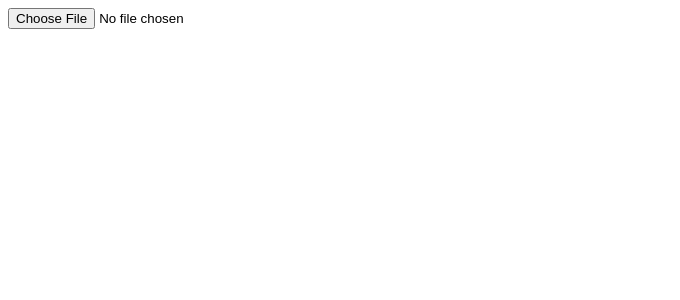
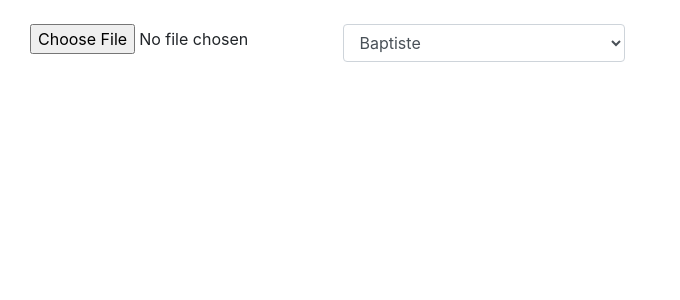
Before and after one commit to amirmursal/react-excel-node, a React (Create React App) app in the folder react-ui/: page / in a window 1280 px wide. Shown: the top 300 px of the page, without its empty margins (0-680 px from the left). Built offline with nearby package versions, Linux system fonts and the light colour scheme.

Commit message:
added bootstrap theme

```diff
--- a/package.json
+++ b/package.json
@@ -4,6 +4,7 @@
   "scripts": {
     "client": "cd react-ui/ && npm start",
     "start": "nodemon server/index.js",
+    "postinstall": "cd react-ui && npm install",
     "dev": "concurrently \"npm run client\" \"npm run start\""
   },
   "cacheDirectories": [
@@ -12,10 +13,12 @@
   ],
   "dependencies": {
     "body-parser": "^1.19.0",
+    "cd": "^0.3.3",
     "concurrently": "^4.1.1",
     "express": "^4.17.1",
     "multer": "^1.4.2",
     "nodemon": "^1.19.4",
+    "react-ui": "file:react-ui",
     "xlsx2json": "^1.0.0"
   }
 }
--- a/react-ui/package.json
+++ b/react-ui/package.json
@@ -4,9 +4,11 @@
   "private": true,
   "dependencies": {
     "axios": "^0.19.0",
+    "bootstrap": "^4.4.1",
     "file-saver": "^2.0.2",
     "react": "^16.8.6",
     "react-dom": "^16.8.6",
+    "react-loading-skeleton": "^1.3.0",
     "react-scripts": "^2.1.8"
   },
   "scripts": {
--- a/react-ui/src/App.js
+++ b/react-ui/src/App.js
@@ -6,10 +6,27 @@ class App extends Component {
     super(props);
     this.state = {
       data: [],
-      filename: ""
+      file: "",
+      filename: "",
+      reportType: "Baptiste"
     };
   }
 
+  /**
+   * Handle report type change
+   * @param event
+   */
+  handleReportTypeChange = event => {
+    this.setState({
+      reportType: event.target.value
+    });
+  };
+
+  /**
+   * Handle file uplaod change
+   * Create filename with todays date attached
+   * @param event
+   */
   handleUploadFile = event => {
     if (
       !event ||
@@ -32,17 +49,41 @@ class App extends Component {
 
     const fileName = name.substring(0, lastDot) + " " + today;
 
+    this.setState({
+      file: event.target.files[0],
+      filename: fileName
+    });
+  };
+
+  /**
+   * Upload file to node api
+   * get json response as excel data
+   *
+   */
+  processFile = () => {
     const data = new FormData();
-    data.append("file", event.target.files[0]);
+    data.append("file", this.state.file);
     axios.post("/upload", data).then(response => {
       this.setState({
-        data: response.data,
-        filename: fileName
+        data: response.data
       });
     });
   };
 
-  renderData = () => {
+  /**
+   * Render smilelink report data
+   * TODO use existing table creation code
+   */
+  renderSmilelinkData = () => {
+    return <h1>SmilelinkData</h1>;
+  };
+
+  /**
+   * Render Baptiste report data
+   * into html table
+   *
+   */
+  renderBaptisteData = () => {
     let pname;
     return this.state.data.map((element, i) => {
       let previous = this.state.data[
@@ -70,12 +111,21 @@ class App extends Component {
             <td>{current.K}</td>
             <td>{current.L}</td>
             <td>{current.M}</td>
+            <td></td>
+            <td></td>
+            <td></td>
+            <td></td>
           </tr>
         );
       }
     });
   };
 
+  /**
+   * Export html table to formatted excel file
+   * @param table - id of HMTL table
+   * @param name - downloadble file name
+   */
   tableToExcel = (table, name) => {
     var tab_text = "<table border='2px'><tr bgcolor='#87AFC6'>";
     var j = 0;
@@ -128,26 +178,79 @@ class App extends Component {
 
         document.body.removeChild(a);
       } catch (e) {}
-
+    this.setState({
+      data: [],
+      file: "",
+      filename: "",
+      reportType: "Baptiste"
+    });
+    this.refs.file.value = "";
     return false;
   };
 
   render() {
-    const { data, filename } = this.state;
+    const { data, file, filename } = this.state;
+    const isBaptiste = data.length > 0 && this.state.reportType === "Baptiste";
+    const isSmileLink = this.state.reportType === "Smilelink";
     return (
+      <div className="container-fluid">
+        <br />
+        <div className="container-fluid">
+          <div className="row">
+            <div className="col-md-3">
+              <input
+                ref="file"
+                type="file"
+                className="form-control-file"
+                onChange={this.handleUploadFile}
+              />
+            </div>
+            <div className="col-md-3">
+              <select
+                className="form-control"
+                value={this.state.reportType}
+                onChange={this.handleReportTypeChange}
+              >
+                <option value="Baptiste">Baptiste</option>
+                <option value="Smilelink">Smilelink</option>
+                <option value="Dolphin">Dolphin</option>
+                <option value="Ortho2Ege">Ortho2Ege</option>
+                <option value="Cloud 9">Cloud 9</option>
+              </select>
+            </div>
+            {file && (
+              <div className="col-md-3">
+                <button
+                  className="form-control btn btn-primary"
+                  onClick={this.processFile}
+                >
+                  {" "}
+                  Process File
+                </button>
+              </div>
+            )}
+            {data.length > 0 && (
+              <div className="col-md-3">
+                <button
+                  className="form-control btn btn-success"
+                  onClick={() => this.tableToExcel("table-to-xls", filename)}
+                >
+                  Export to Excel
+                </button>
+              </div>
+            )}
+          </div>
+        </div>
+
+        <br />
         <div>
-        <input type="file" onChange={this.handleUploadFile} />
-        <br /> <br />
-        {data.length > 0 && (
-          <div>
-            <input
-              type="button"
-              onClick={() => this.tableToExcel("table-to-xls", filename)}
-              value="Export to Excel"
-            />
-
-            <table id="table-to-xls">
-              <thead>
+          {isBaptiste && (
+            <div className="container-fluid">
+              <table
+                className="table table-bordered table-sm"
+                id="table-to-xls"
+              >
+                <thead className="thead-light">
                   <tr>
                     <th>Patient</th>
                     <th>Subscriber</th>
@@ -169,10 +272,15 @@ class App extends Component {
                     <th>Status</th>
                   </tr>
                 </thead>
-              <tbody>{this.renderData()}</tbody>
+                <tbody>{this.renderBaptisteData()}</tbody>
               </table>
             </div>
           )}
+
+          {isSmileLink && (
+            <React.Fragment>load smilelink data here</React.Fragment>
+          )}
+        </div>
       </div>
     );
   }
--- a/react-ui/src/index.js
+++ b/react-ui/src/index.js
@@ -2,7 +2,7 @@ import React from "react";
 import ReactDOM from "react-dom";
 import App from "./App";
 import registerServiceWorker from "./registerServiceWorker";
-//import "./index.css";
+import "bootstrap/dist/css/bootstrap.css";
 
 ReactDOM.render(<App />, document.getElementById("root"));
 registerServiceWorker();
```
Also changed, not shown: 2 other files (tests, documents, lock files or other folders). Lines whose indentation alone changed are shown as unchanged.
